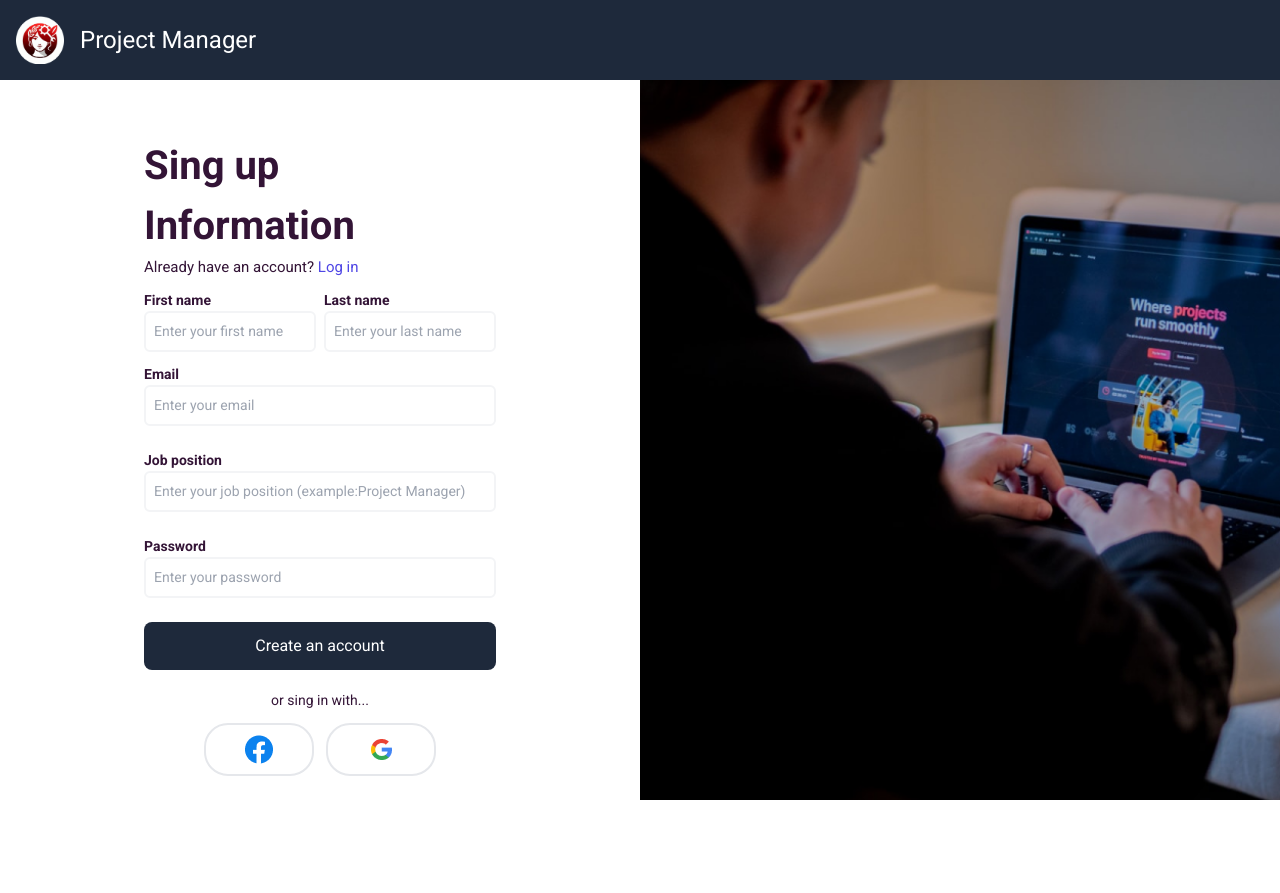
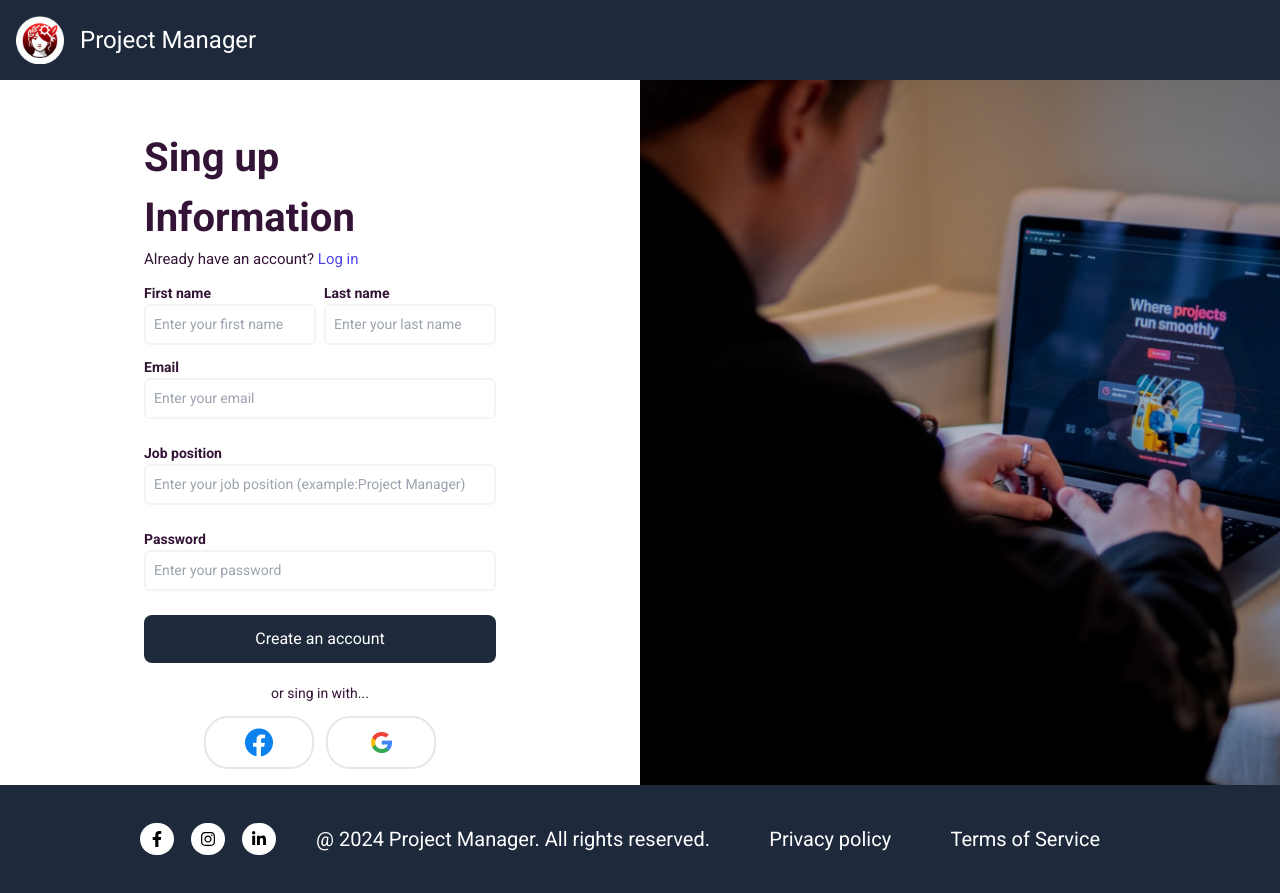
Before and after one commit to Enne-Amore/secondChallenge-compassPB, a React (Vite) app: page /subscribe in a window 1280 px wide. Before the commit the page ends 800 px from the top, so only its background shows below. Built offline with nearby package versions, Linux system fonts and the light colour scheme; a web font is replaced by a local one.

Commit message:
feat: add footer pages

```diff
--- a/src/pages/Kanban.tsx
+++ b/src/pages/Kanban.tsx
@@ -1,13 +1,17 @@
+import Footer from "../components/footer/Footer";
 import { FixedCard } from "../components/kanban/FixedCard";
 import { Notification } from "../components/kanban/Notification";
 import { TablesTasks } from "../components/kanban/TablesTasks";
 
 export const Kanban = () => {
   return (
+    <>
     <main className="relative flex flex-col items-center">
       <FixedCard />
       <TablesTasks />
       <Notification />
     </main>
+    <Footer/>
+    </>
   );
 };
--- a/src/pages/LoginPage.tsx
+++ b/src/pages/LoginPage.tsx
@@ -1,3 +1,4 @@
+import Footer from "../components/footer/Footer";
 import Header from "../components/header/Header";
 import { Login } from "../components/login/Login";
 
@@ -6,6 +7,7 @@ export const LoginPage = () => {
         <div className="min-h-screen flex flex-col">
             <Header />
             <Login />
+            <Footer/>
         </div>
     );
 };
--- a/src/pages/SigninPage.tsx
+++ b/src/pages/SigninPage.tsx
@@ -1,3 +1,4 @@
+import Footer from "../components/footer/Footer";
 import Header from "../components/header/Header";
 import { SignIn } from "../components/signin/SignIn";
 
@@ -7,6 +8,7 @@ export const SigninPage = () => {
         <div className="min-h-screen flex flex-col">
             <Header />
             <SignIn />
+            <Footer/>
         </div>
     );
 };
```
